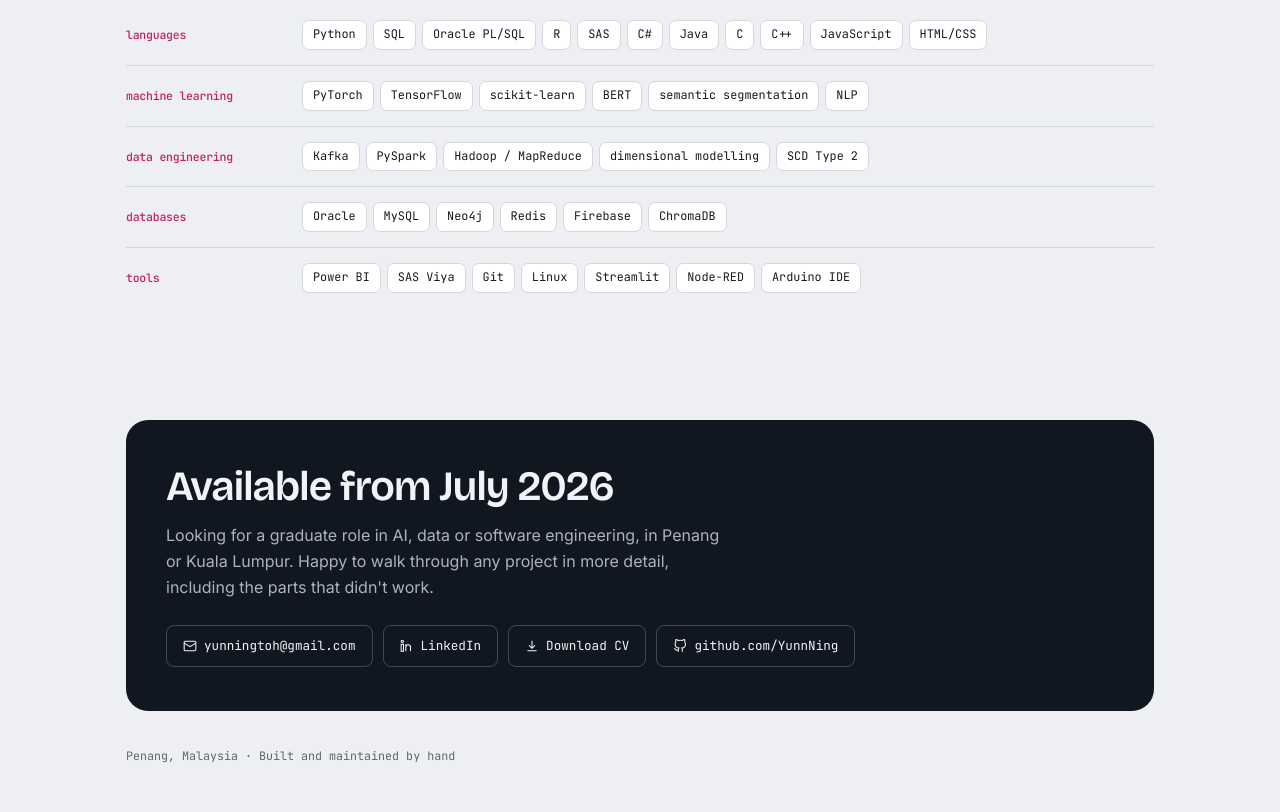
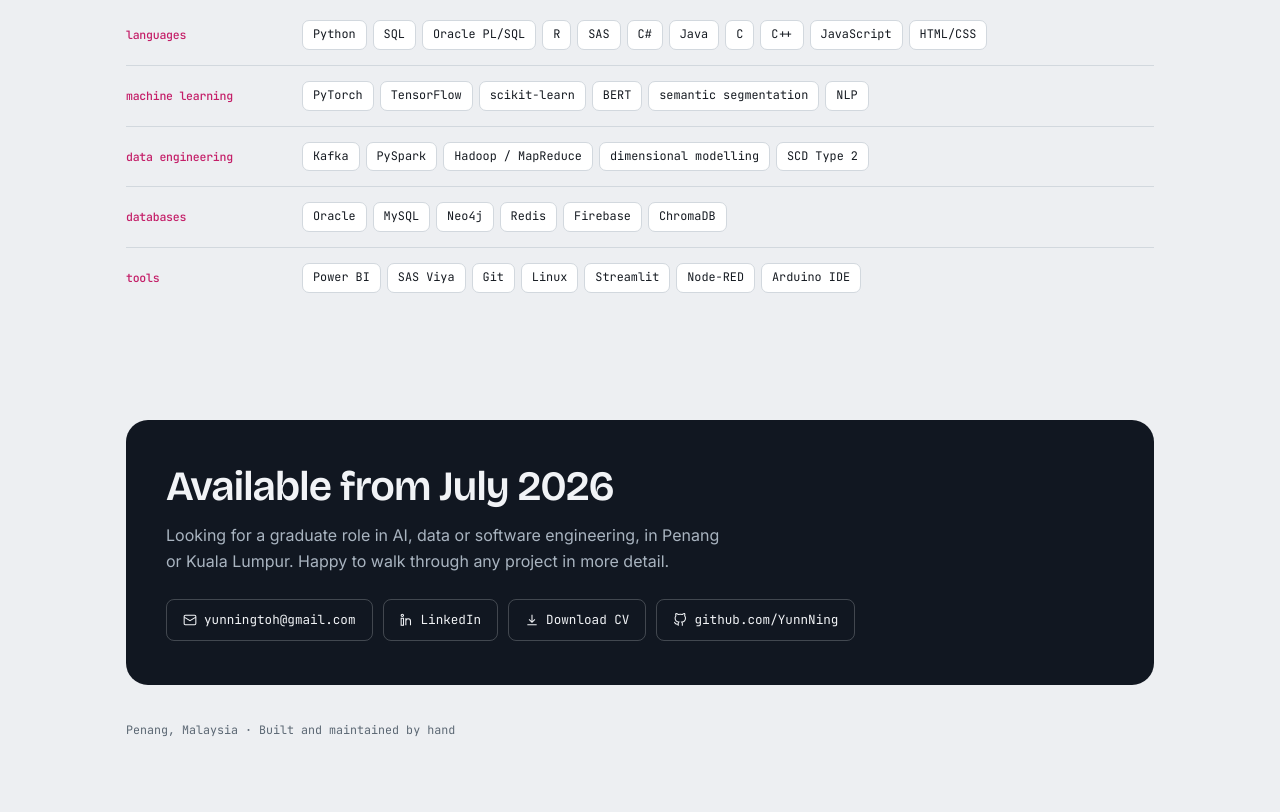
Before and after one commit to YunnNing/YunnNing.github.io, a plain HTML site: page index.html in a window 1280 px wide. Shown: the part 3570-4382 px from the top of the page. After the commit the page ends 4356 px from the top, so only its background shows below. Drawn offline with nearby package versions, Linux system fonts and the light colour scheme.

Commit message:
Update index.html

```diff
--- a/index.html
+++ b/index.html
@@ -825,7 +825,7 @@
 <section id="contact" class="wrap contact">
   <div class="cbox">
     <h2>Available from July 2026</h2>
-    <p>Looking for a graduate role in AI, data or software engineering, in Penang or Kuala Lumpur. Happy to walk through any project in more detail, including the parts that didn't work.</p>
+    <p>Looking for a graduate role in AI, data or software engineering, in Penang or Kuala Lumpur. Happy to walk through any project in more detail.</p>
     <div class="clinks">
       <a href="mailto:yunningtoh@gmail.com">
         <svg viewBox="0 0 24 24"><rect x="2" y="4" width="20" height="16" rx="2"/><path d="M2 7l10 6 10-6"/></svg>
```
